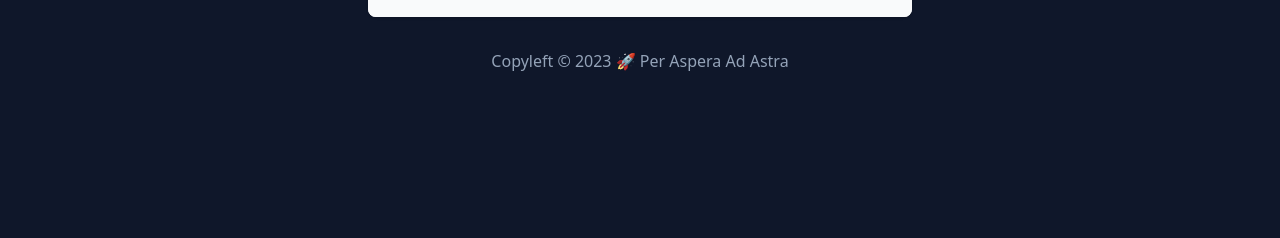
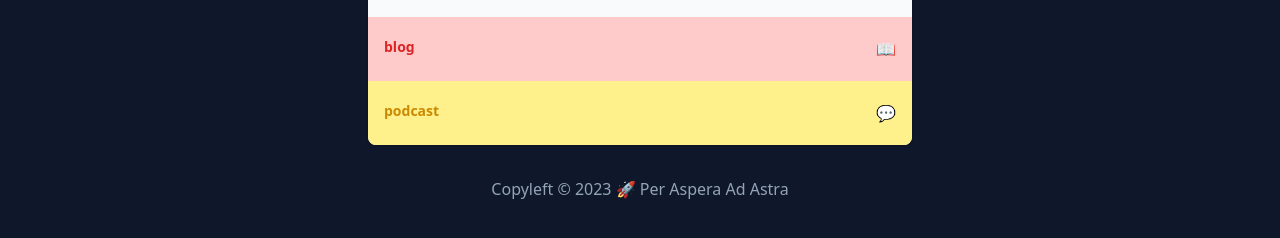
Before and after one commit to jhojan789/curso-webpack, a website built with webpack: page public/index.html in a window 1280 px wide. Shown: the part 380-618 px from the top of the page. Built offline with nearby package versions, Linux system fonts and the light colour scheme.

Commit message:
testing and building  the project with webpack

```diff
--- a/package.json
+++ b/package.json
@@ -4,7 +4,8 @@
   "description": "",
   "main": "index.js",
   "scripts": {
-    "test": "echo \"Error: no test specified\" && exit 1"
+    "build": "webpack --mode production",
+    "start": "webpack-dev-server --open --mode development"
   },
   "keywords": [],
   "author": "",
@@ -15,6 +16,7 @@
     "copy-webpack-plugin": "^11.0.0",
     "html-webpack-plugin": "^5.5.3",
     "webpack": "^5.88.2",
-    "webpack-cli": "^5.1.4"
+    "webpack-cli": "^5.1.4",
+    "webpack-dev-server": "^4.15.1"
   }
 }
--- a/public/index.html
+++ b/public/index.html
@@ -25,7 +25,6 @@
   <meta name="twitter:creator" content="@gndx" />
   <link href="favicon.png" rel="icon" type="image/png" />
   <script src="https://cdn.tailwindcss.com"></script>
-  <script src="../src/index.js"></script>
 </head>
 
 <body class="antialiased text-slate-400 bg-slate-900">
--- a/src/index.js
+++ b/src/index.js
@@ -36,9 +36,10 @@ const data = {
 };
 
 
+
 const main = ()=>{
-  let name = document.createTextNode(data?.name);
-  let links = data?.links?.map(link=>{
+  let name = document.createTextNode(data.name);
+  let links = data.links.map((link)=>{
     return `<div class="bg-${link.color}-200 px-4 py-5 w-full flex justify-between">
     <a class="text-sm font-bold text-${link.color}-600 text-center hover:text-${link.color}-800 cursor-pointer"
       href="${link.url}" target="_blank">
@@ -46,16 +47,12 @@ const main = ()=>{
     </a>
     <span>${link.emoji}</span>
   </div>`
-  }).join();
+  }).join("");
 
-
-
-  let section = document.createElement('section');
-  section.innerHTML = links;
-  section.appendChild($links);
+  let newItem = document.createElement('section');
+  newItem.innerHTML = links;
+  $links.appendChild(newItem);
   $name.appendChild(name);
-
-
 }
 
 main();
```
Also changed, not shown: 1 other file.
